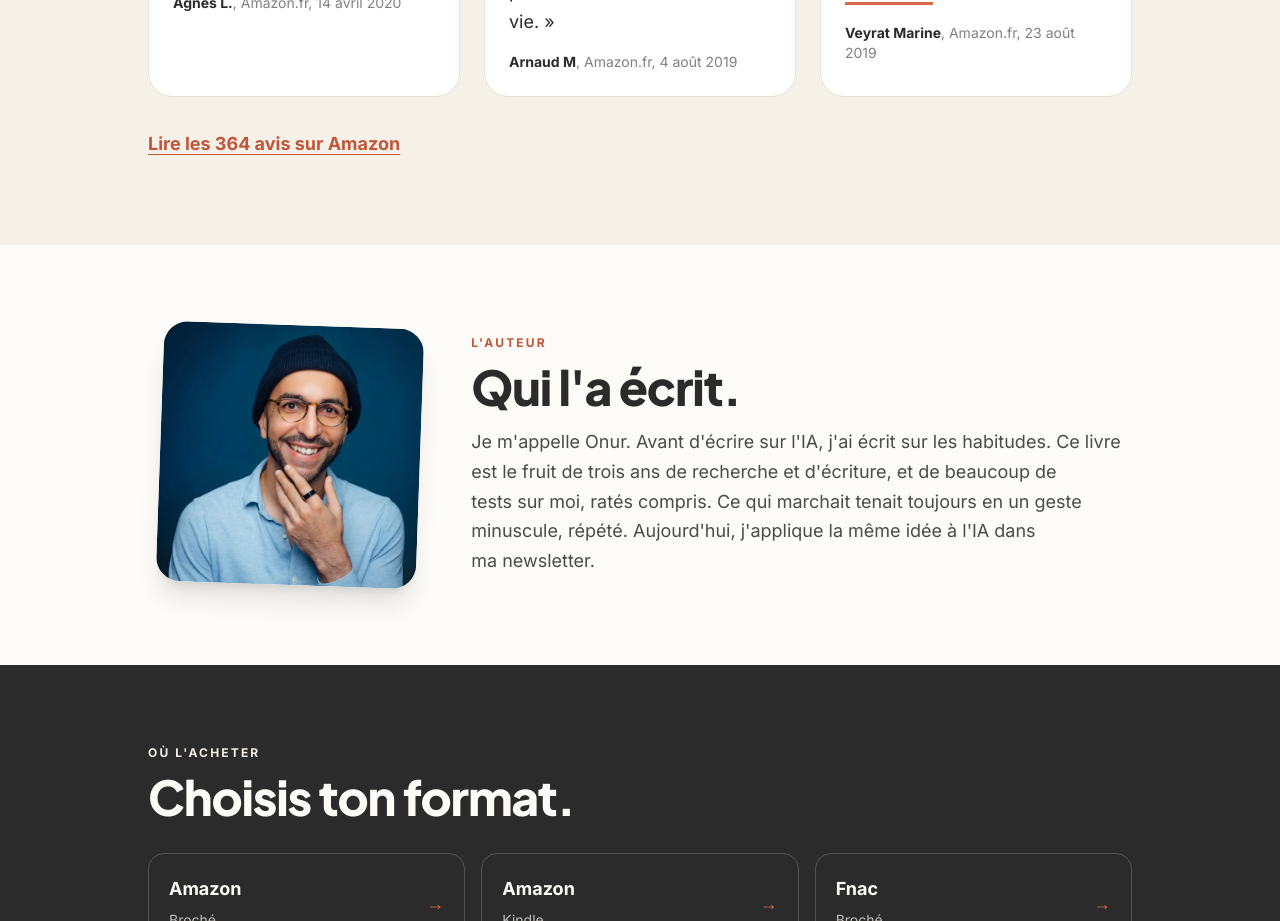
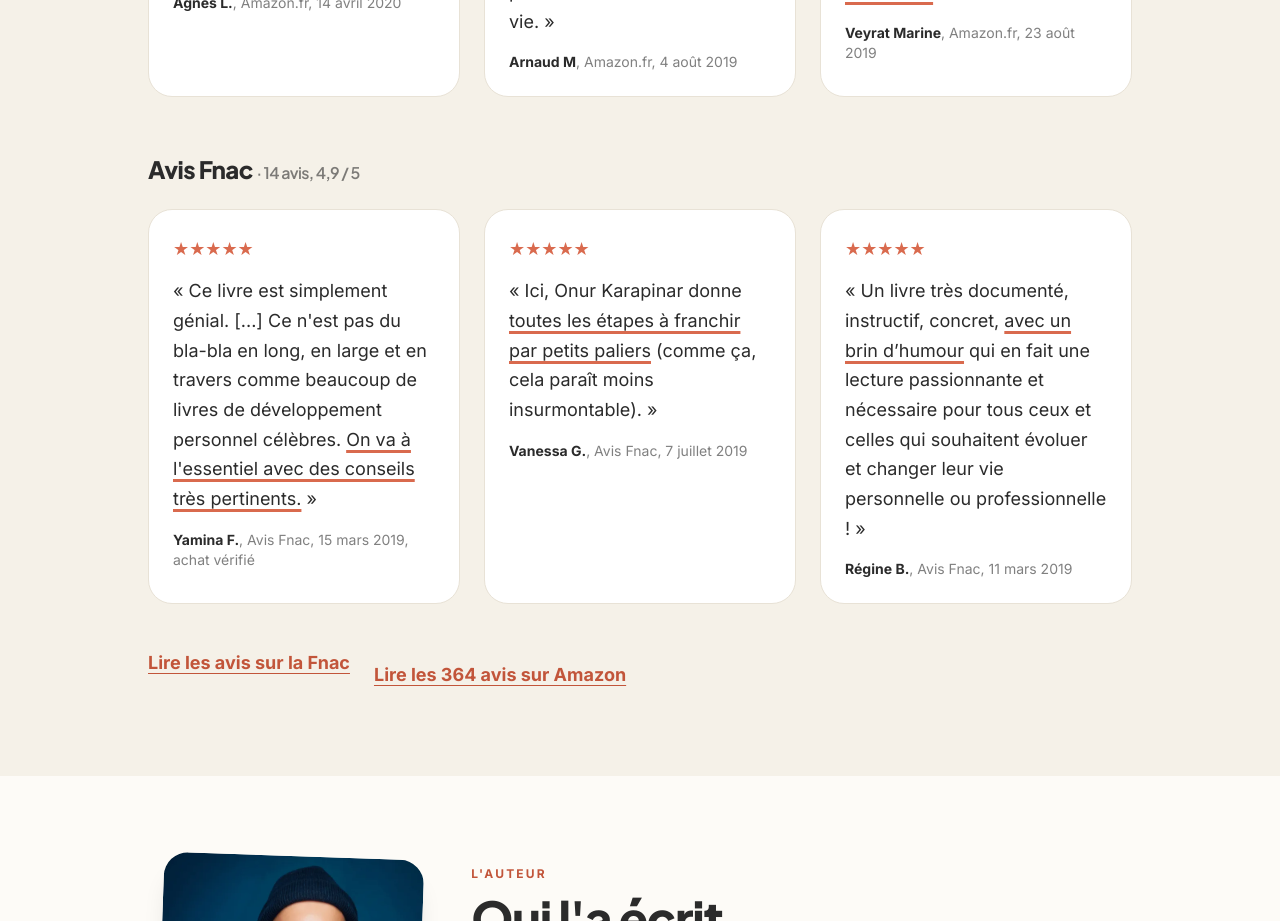
Before and after one commit to Onur-IA/onurkarapinar-site, a React (Vite) app: page /livre in a window 1280 px wide. Shown: the part 5140-6061 px from the top of the page. Built offline with nearby package versions, Linux system fonts and the light colour scheme.

Commit message:
Livre : avis Fnac

```diff
--- a/src/pages/Livre.tsx
+++ b/src/pages/Livre.tsx
@@ -40,6 +40,12 @@ const reviews = [
   { a: "Agnès L.", d: "14 avril 2020", s: 5, q: "J'ai dévoré de A à Z le livre \"Petites habitudes, grandes réussites\" car il est **très facile à lire, à comprendre et à mettre en pratique**." },
   { a: "Arnaud M", d: "4 août 2019", s: 5, q: "Ce livre n'est ni une histoire passionnante, ni une innovation extraordinaire. En revanche, je pense que c'est **une mine d'or** pour toute personne voulant améliorer sa vie." },
   { a: "Veyrat Marine", d: "23 août 2019", s: 5, q: "Chaque habitude est présentée de manière très pédagogique, en exposant ses bienfaits et des **conseils de mise en application immédiate**." },
+];
+const FNAC = "https://www.fnac.com/a13185949/Onur-Karapinar-Petites-habitudes-grandes-reussites";
+const fnac = [
+  { a: "Yamina F.", d: "15 mars 2019", v: true, q: "Ce livre est simplement génial. [...] Ce n'est pas du bla-bla en long, en large et en travers comme beaucoup de livres de développement personnel célèbres. **On va à l'essentiel avec des conseils très pertinents.**" },
+  { a: "Vanessa G.", d: "7 juillet 2019", v: false, q: "Ici, Onur Karapinar donne **toutes les étapes à franchir par petits paliers** (comme ça, cela paraît moins insurmontable)." },
+  { a: "Régine B.", d: "11 mars 2019", v: false, q: "Un livre très documenté, instructif, concret, **avec un brin d’humour** qui en fait une lecture passionnante et nécessaire pour tous ceux et celles qui souhaitent évoluer et changer leur vie personnelle ou professionnelle !" },
 ];
 const faq = [
   ["C'est pour qui ?", "Pour toi si tu veux prendre de bonnes habitudes, te défaire de celles qui te coûtent, ou si tu veux changer sans savoir par où commencer."],
@@ -85,7 +91,10 @@ export default function Livre() {
       {PDF && <Reveal className="mt-12"><a href={PDF} aria-label="Ouvrir l'extrait PDF"><img src="/img/extrait-double-page.webp" alt="Double page d'ouverture de l'introduction du livre : Tout commence par nos habitudes" width="1100" height="778" loading="lazy" className="mx-auto w-full rounded-lg border border-sable shadow-2xl transition hover:-translate-y-1"/></a></Reveal>}</section>
     <section className="bg-pale"><div className="mx-auto max-w-5xl px-5 py-20"><Reveal><div className="kicker">Avis Amazon.fr, achats vérifiés</div><h2 className="h2 mt-3">Ce qu'en disent les lecteurs.</h2></Reveal>
       <div className="mt-8 grid gap-6 md:grid-cols-3">{reviews.map((r, i) => <Reveal key={r.a} delay={i * 100}><figure className="card h-full p-6"><Stars n={r.s}/><blockquote className="mt-3">« <Hl t={r.q}/> »</blockquote><figcaption className="mt-4 text-sm text-ink/60"><b className="text-ink">{r.a}</b>, Amazon.fr, {r.d}</figcaption></figure></Reveal>)}</div>
-      <a href={AMZ + "#customerReviews"} rel={amzRel} className="mt-6 inline-flex min-h-[44px] items-center font-bold text-terra underline underline-offset-4">Lire les 364 avis sur Amazon</a>
+      <h3 className="mt-14 text-2xl">Avis Fnac <span className="text-base font-semibold text-ink/60">· 14 avis, 4,9 / 5</span></h3>
+      <div className="mt-6 grid gap-6 md:grid-cols-3">{fnac.map(r => <figure key={r.a} className="card h-full p-6"><Stars n={5}/><blockquote className="mt-3">« <Hl t={r.q}/> »</blockquote><figcaption className="mt-4 text-sm text-ink/60"><b className="text-ink">{r.a}</b>, Avis Fnac, {r.d}{r.v ? ", achat vérifié" : ""}</figcaption></figure>)}</div>
+      <div className="mt-6 flex flex-wrap gap-x-6"><a href={FNAC} target="_blank" rel="noopener" className="inline-flex min-h-[44px] items-center font-bold text-terra underline underline-offset-4">Lire les avis sur la Fnac</a>
+      <a href={AMZ + "#customerReviews"} rel={amzRel} className="mt-6 inline-flex min-h-[44px] items-center font-bold text-terra underline underline-offset-4">Lire les 364 avis sur Amazon</a></div>
     </div></section>
     <section className="mx-auto grid max-w-5xl items-center gap-10 px-5 py-20 md:grid-cols-[.6fr_1.4fr]"><Reveal><img src={`${A}/portrait-studio.webp`} alt="Portrait d'Onur Karapinar" width="640" height="640" loading="lazy" className="mx-auto w-full max-w-[260px] rotate-2 rounded-3xl shadow-xl"/></Reveal>
       <Reveal delay={100}><div className="kicker">L'auteur</div><h2 className="h2 mt-3">Qui l'a écrit.</h2>
```
